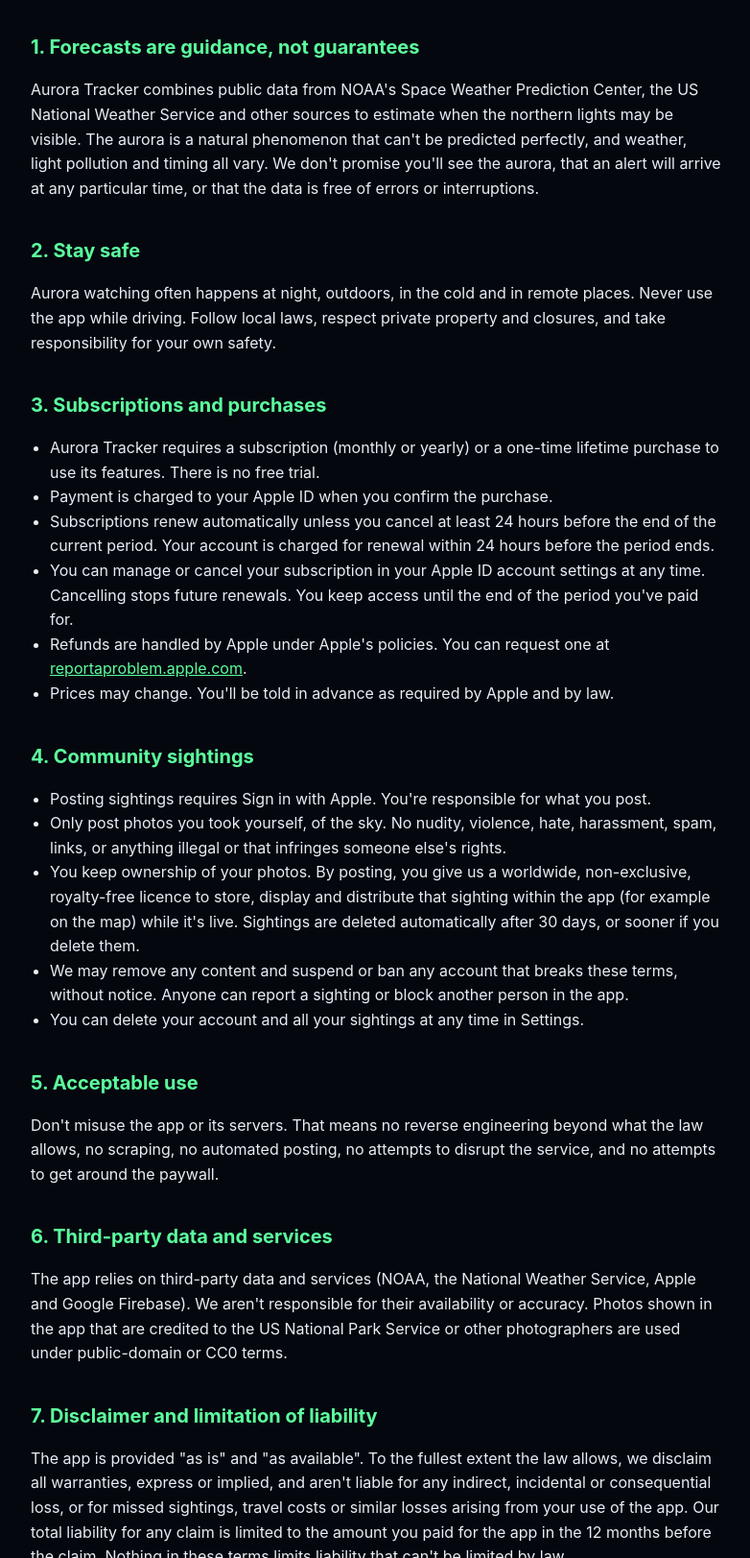
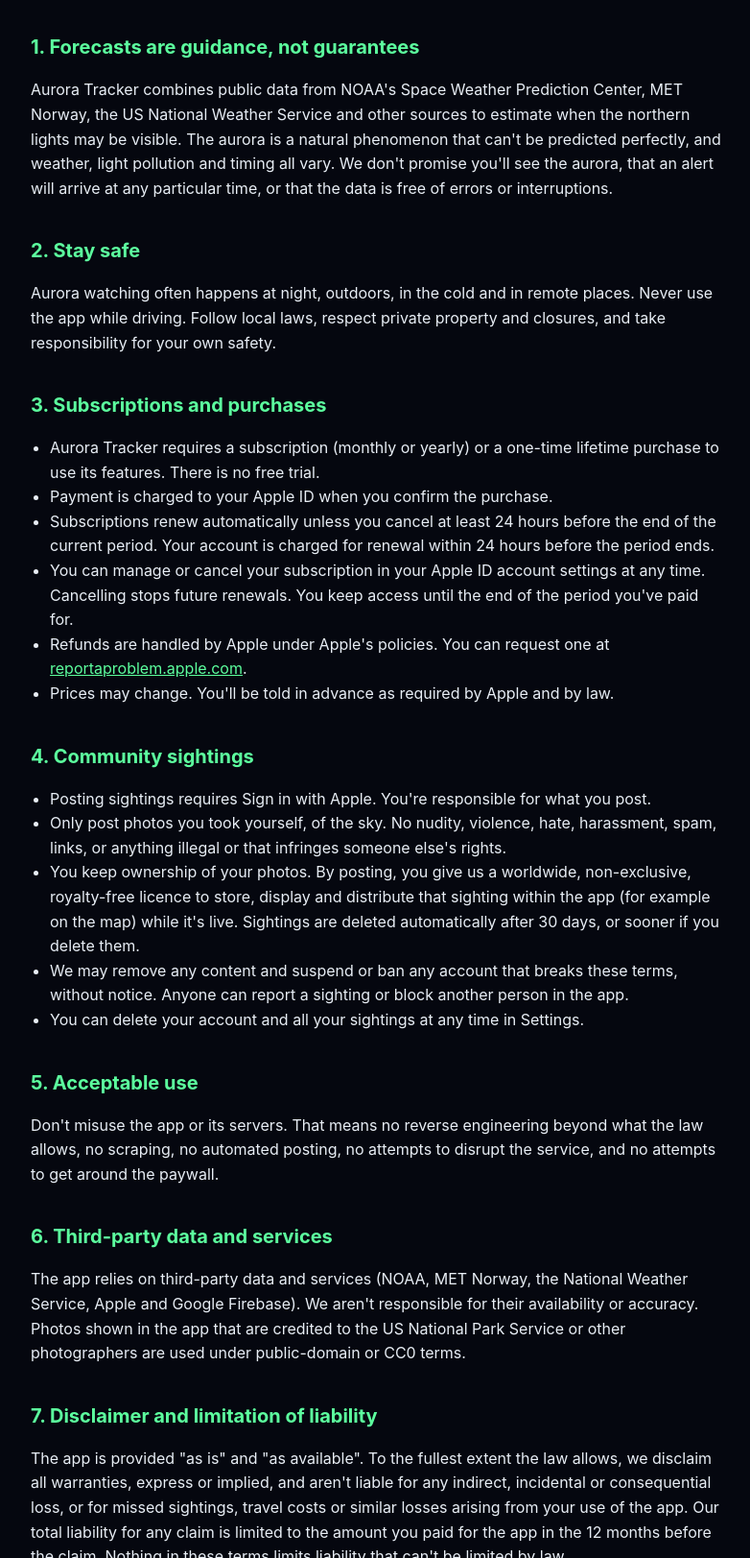
Before and after one commit to stephenhartwd-blip/stephenhartwd-blip.github.io, a plain HTML site: page aurora-tracker/terms.html in a window 1280 px wide. Shown: the part 281-1904 px from the top of the page at 96% size, without its empty margins (248-1030 px from the left). Drawn offline with Linux system fonts and the light colour scheme.

Commit message:
Aurora Tracker: credit MET Norway weather data
Co-Authored-By: Claude Opus 5.5 <noreply@anthropic.com>

```diff
--- a/aurora-tracker/terms.html
+++ b/aurora-tracker/terms.html
@@ -25,7 +25,7 @@
   <p>These terms apply to the Aurora Tracker app ("the app"), published by Stephen Hart ("we", "us"). By downloading or using the app you agree to them, and to Apple's <a href="https://www.apple.com/legal/internet-services/itunes/dev/stdeula/">Licensed Application End User License Agreement</a>, which also applies. If anything here conflicts with Apple's agreement on matters Apple governs, Apple's agreement wins.</p>
 
   <h2>1. Forecasts are guidance, not guarantees</h2>
-  <p>Aurora Tracker combines public data from NOAA's Space Weather Prediction Center, the US National Weather Service and other sources to estimate when the northern lights may be visible. The aurora is a natural phenomenon that can't be predicted perfectly, and weather, light pollution and timing all vary. We don't promise you'll see the aurora, that an alert will arrive at any particular time, or that the data is free of errors or interruptions.</p>
+  <p>Aurora Tracker combines public data from NOAA's Space Weather Prediction Center, MET Norway, the US National Weather Service and other sources to estimate when the northern lights may be visible. The aurora is a natural phenomenon that can't be predicted perfectly, and weather, light pollution and timing all vary. We don't promise you'll see the aurora, that an alert will arrive at any particular time, or that the data is free of errors or interruptions.</p>
 
   <h2>2. Stay safe</h2>
   <p>Aurora watching often happens at night, outdoors, in the cold and in remote places. Never use the app while driving. Follow local laws, respect private property and closures, and take responsibility for your own safety.</p>
@@ -53,7 +53,7 @@
   <p>Don't misuse the app or its servers. That means no reverse engineering beyond what the law allows, no scraping, no automated posting, no attempts to disrupt the service, and no attempts to get around the paywall.</p>
 
   <h2>6. Third-party data and services</h2>
-  <p>The app relies on third-party data and services (NOAA, the National Weather Service, Apple and Google Firebase). We aren't responsible for their availability or accuracy. Photos shown in the app that are credited to the US National Park Service or other photographers are used under public-domain or CC0 terms.</p>
+  <p>The app relies on third-party data and services (NOAA, MET Norway, the National Weather Service, Apple and Google Firebase). We aren't responsible for their availability or accuracy. Photos shown in the app that are credited to the US National Park Service or other photographers are used under public-domain or CC0 terms.</p>
 
   <h2>7. Disclaimer and limitation of liability</h2>
   <p>The app is provided "as is" and "as available". To the fullest extent the law allows, we disclaim all warranties, express or implied, and aren't liable for any indirect, incidental or consequential loss, or for missed sightings, travel costs or similar losses arising from your use of the app. Our total liability for any claim is limited to the amount you paid for the app in the 12 months before the claim. Nothing in these terms limits liability that can't be limited by law.</p>
```
Also changed, not shown: aurora-tracker/privacy.html (+1 -1 lines).
